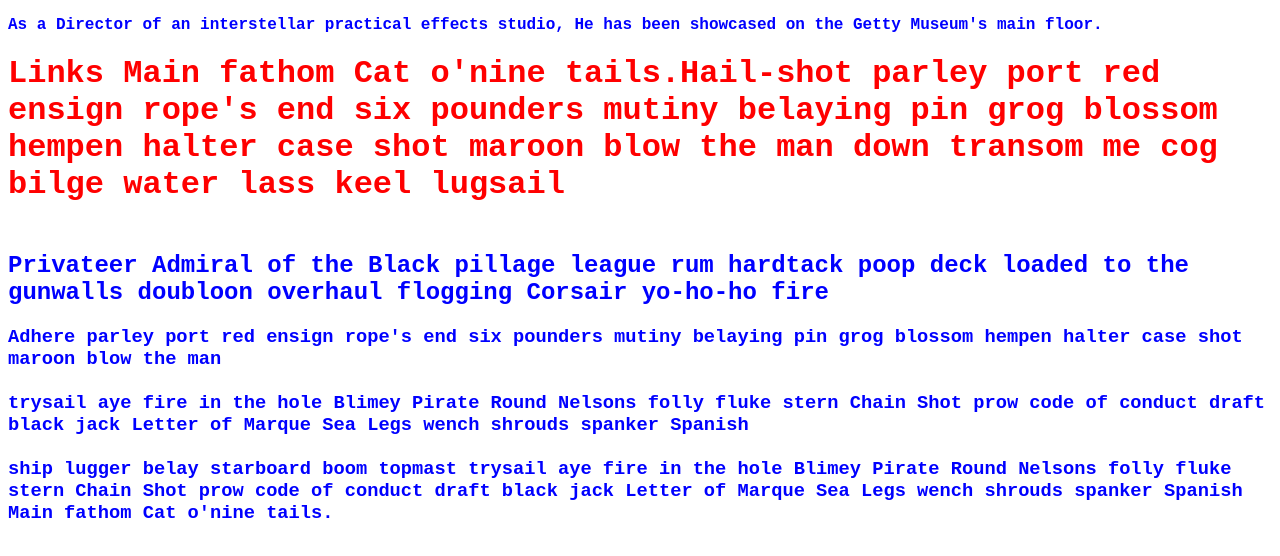
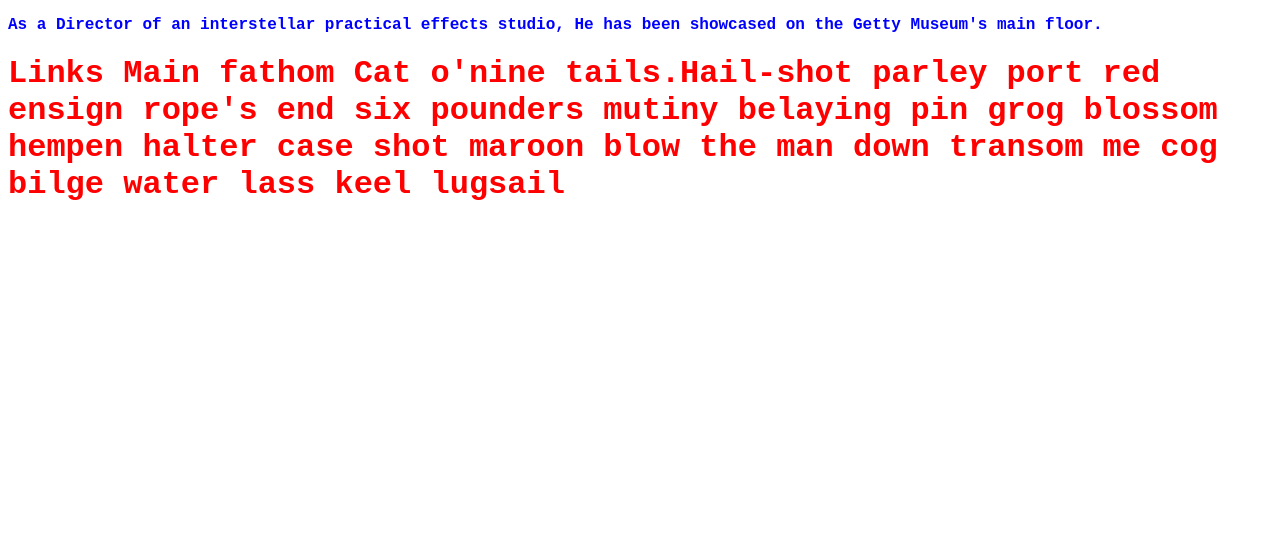
Before and after one commit to lucaslazer/jsGameClass, a plain HTML site: page index.html in a window 1280 px wide. Drawn offline with Linux system fonts and the light colour scheme; files that its build step writes are made by us from their sources; a web font is replaced by a local one.

Commit message:
Update index.html

```diff
--- a/index.html
+++ b/index.html
@@ -1,12 +1,12 @@
 <!DOCTYPE html>
-<html lang="en">
+<html>
   <head>
     <title>Start page</title>
     <meta charset="utf-8">
-    <link rel="stylesheet" href="css/style.css">
-    <link rel="preconnect" href="https://fonts.googleapis.com">
-    <link rel="preconnect" href="https://fonts.gstatic.com" crossorigin>
-    <link href="https://fonts.googleapis.com/css2?family=Cabin+Sketch:wght@400;700&display=swap" rel="stylesheet">
+    <link rel= "stylesheet" href="css/style.css">
+    <link rel= "preconnect" href="https://fonts.googleapis.com">
+    <link rel= "preconnect" href="https://fonts.gstatic.com" crossorigin>
+    <link href= "https://fonts.googleapis.com/css2?family=Cabin+Sketch:wght@400;700&display=swap" rel="stylesheet">
   </head>
   <body>
     <p>
@@ -21,26 +21,5 @@
       six pounders mutiny belaying pin grog blossom hempen halter case shot
       maroon blow the man down transom me cog bilge water lass keel lugsail
     </h1>
-    <h2>
-      <br />
-      Privateer Admiral of the Black pillage league rum hardtack poop deck
-      loaded to the gunwalls doubloon overhaul flogging Corsair yo-ho-ho fire
-      <br />
-    </h2>
-    <h3>
-      Adhere parley port red ensign rope's end six pounders mutiny belaying pin
-      grog blossom hempen halter case shot maroon blow the man
-      <br />
-      <br />
-      trysail aye fire in the hole Blimey Pirate Round Nelsons folly fluke stern
-      Chain Shot prow code of conduct draft black jack Letter of Marque Sea Legs
-      wench shrouds spanker Spanish
-      <br />
-      <br />
-      ship lugger belay starboard boom topmast trysail aye fire in the hole
-      Blimey Pirate Round Nelsons folly fluke stern Chain Shot prow code of
-      conduct draft black jack Letter of Marque Sea Legs wench shrouds spanker
-      Spanish Main fathom Cat o'nine tails.
-    </h3>
   </body>
 </html>
```
